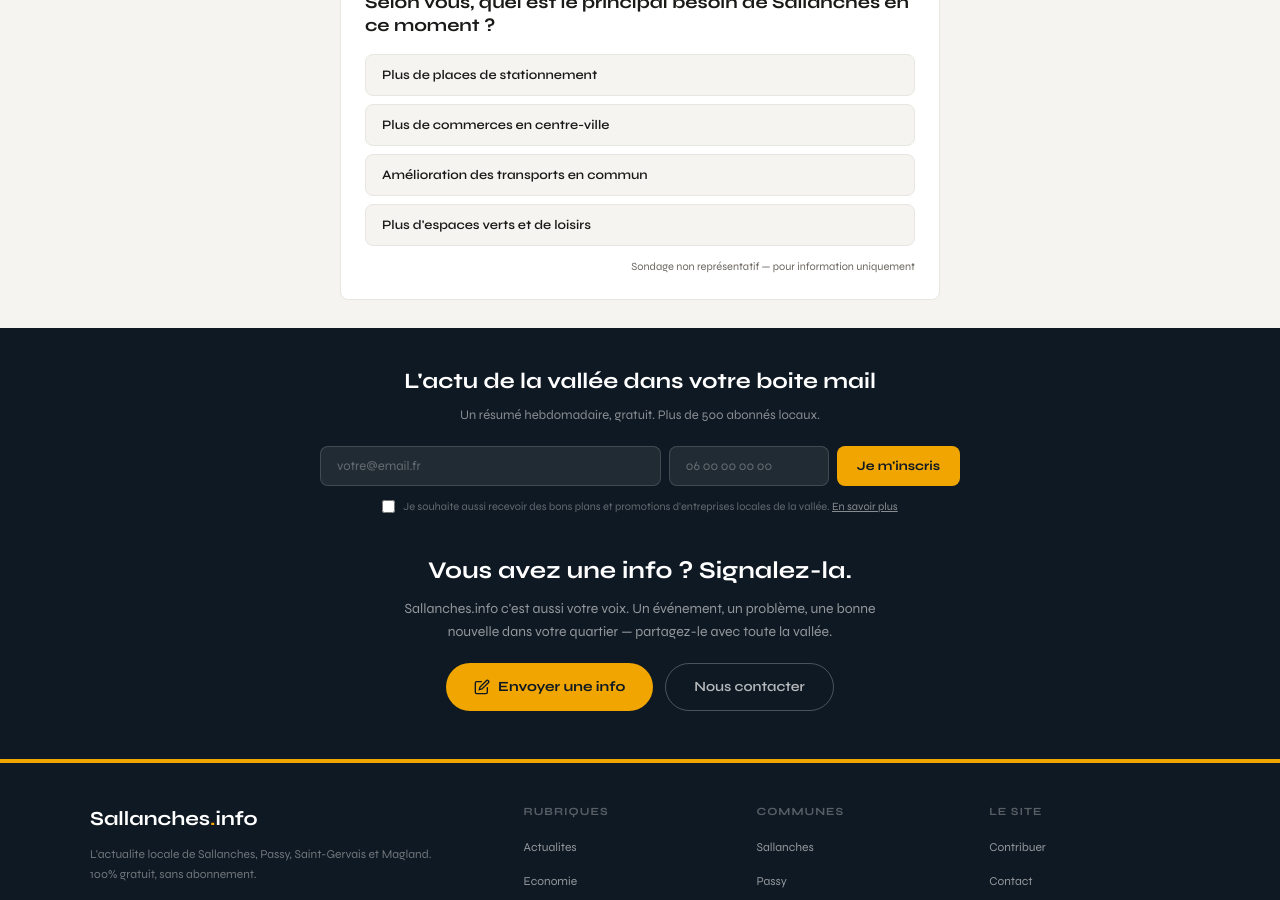
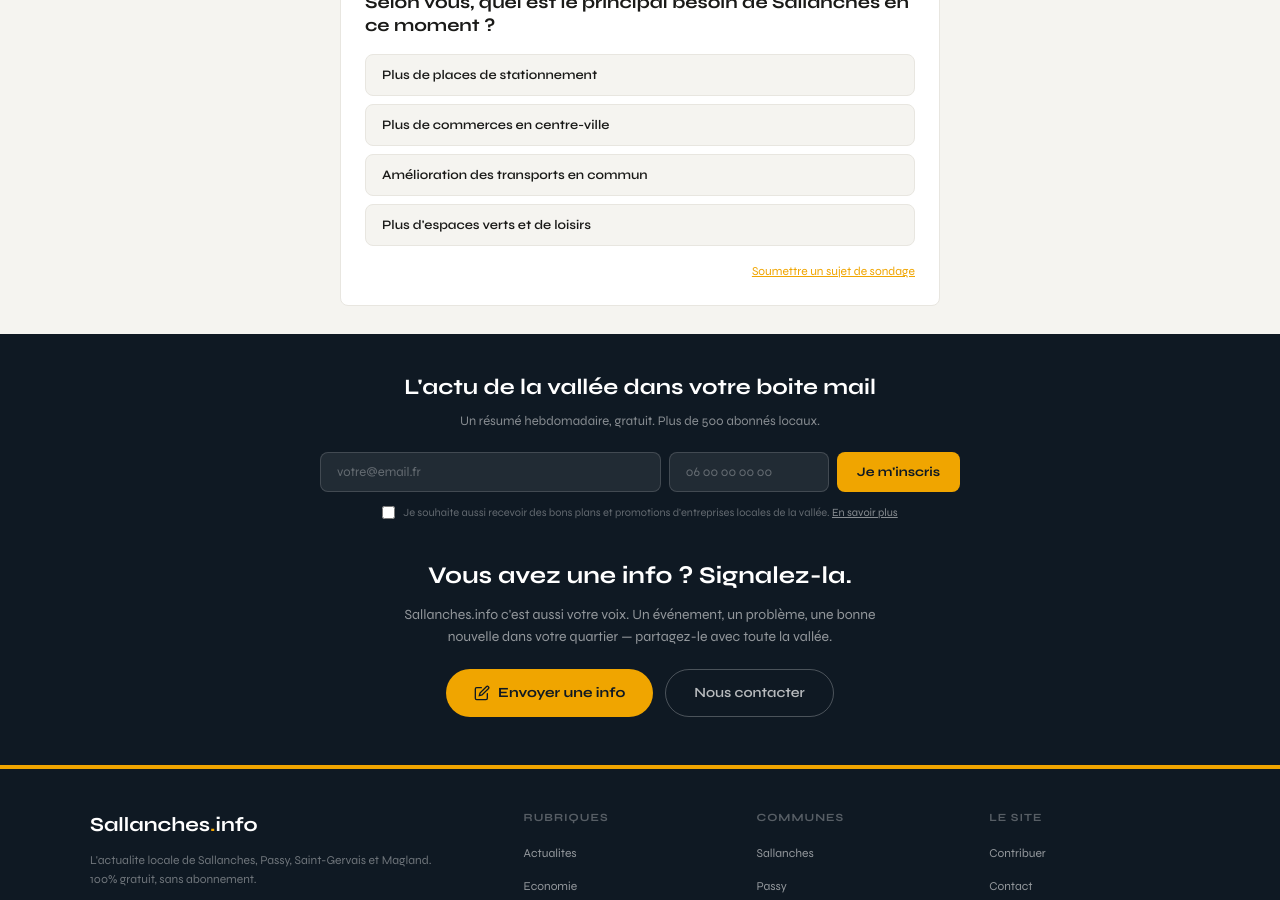
Before and after one commit to DuvalDVL/sallanches.info, a Jekyll site: the page built from index.html, in a window 1280 px wide and 900 px high, scrolled down 960 px. Built offline with Jekyll 4.4.1, drawn with Linux system fonts in a browser that asks for light colours.

Commit message:
Update index.html

```diff
--- a/index.html
+++ b/index.html
@@ -179,7 +179,11 @@ description: Toute l'actualité locale de Sallanches et de la vallée. 100% grat
           <span class="option-pct"></span>
         </button>
       </div>
-      <p class="sondage-footer">Sondage non représentatif — pour information uniquement</p>
+      <p style="text-align: right; margin-top: 16px; font-family: var(--font-titre); font-size: 12px;">
+    <a href="{{ site.baseurl }}/contribuer/" style="color: var(--ambre); text-decoration: underline;">
+        Soumettre un sujet de sondage
+    </a>
+</p>
     </div>
   </div>
 </section>
```
